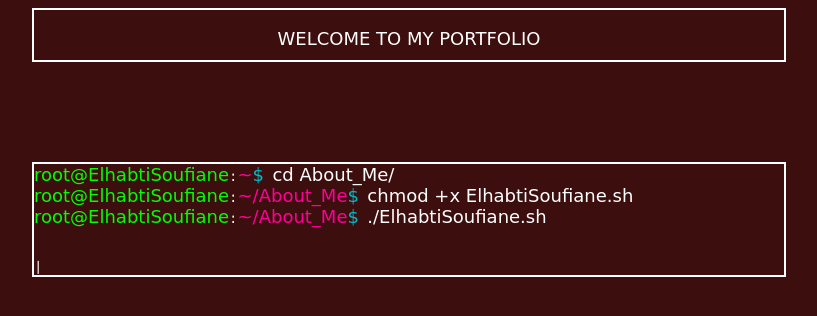
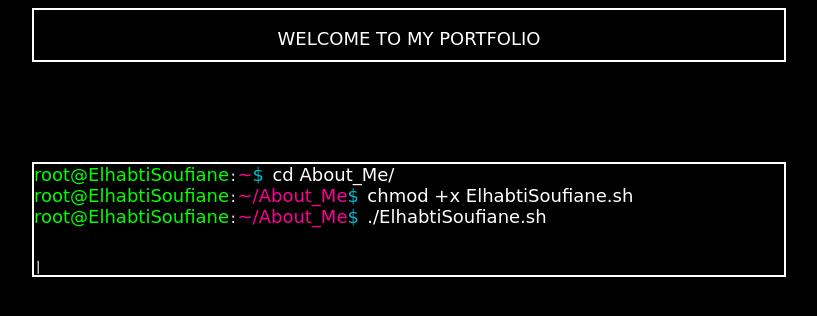
Before and after one commit to SoufElhabti/MyPortfolio, a plain HTML site: page index.html in a window 1280 px wide. Shown: the whole page, without its empty margins (231-1048 px from the left). Drawn offline with nearby package versions, Linux system fonts and the light colour scheme; a web font is replaced by a local one.

Commit message:
to black

```diff
--- a/index.css
+++ b/index.css
@@ -1,6 +1,6 @@
 
 body {
-	background-color: rgb(61, 14, 14);
+	background-color: rgb(0, 0, 0);
 
 
 }
```
